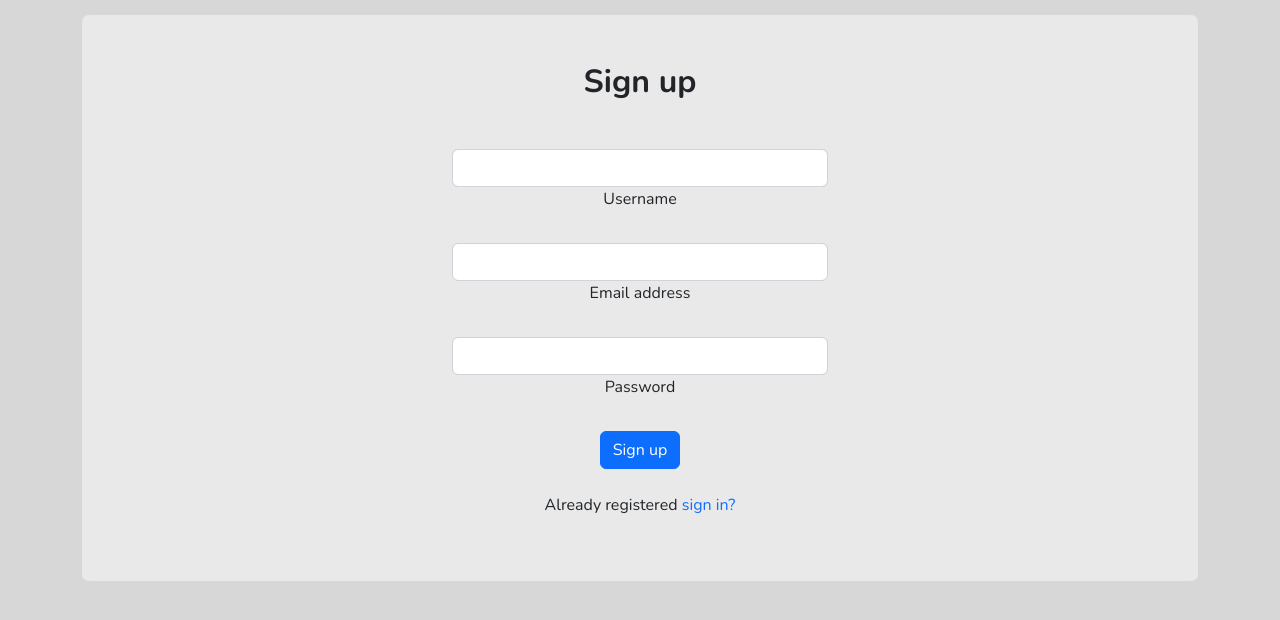
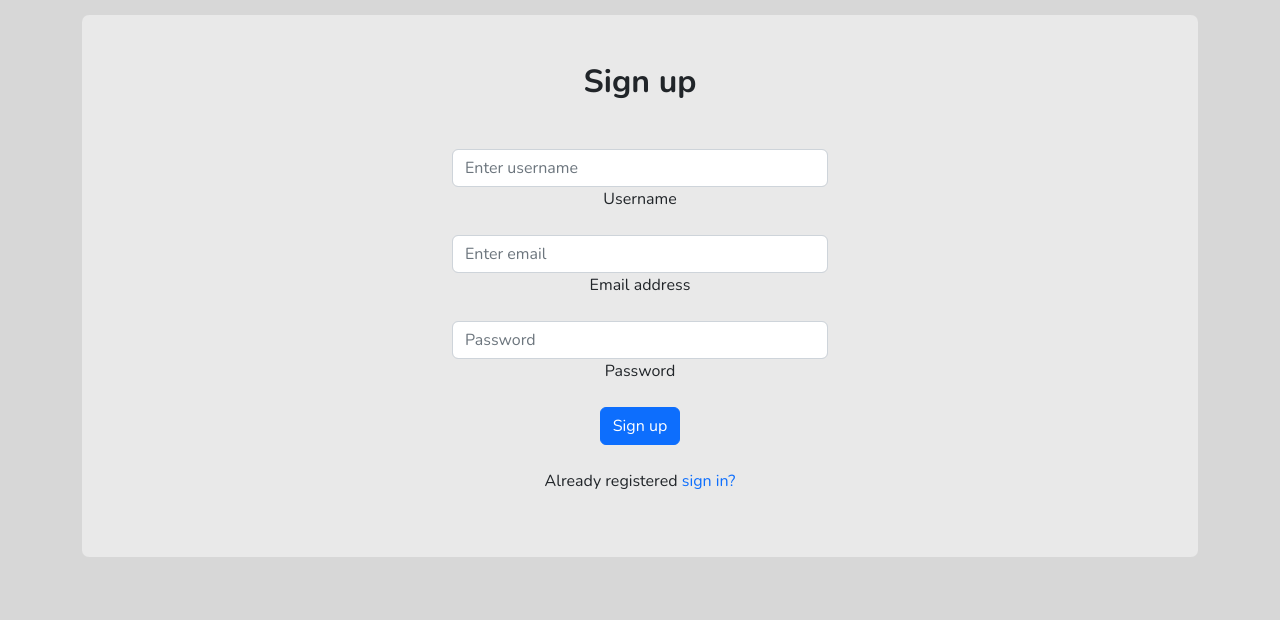
Before and after one commit to iscoulfi/CPU-client, a React (Create React App) app: page /registr in a window 1280 px wide. Shown: the top 620 px of the page. Built offline with nearby package versions, Linux system fonts and the light colour scheme; no server answers.

Commit message:
add react-hook-form

```diff
--- a/package.json
+++ b/package.json
@@ -20,6 +20,7 @@
     "react": "^18.2.0",
     "react-bootstrap": "^2.7.0",
     "react-dom": "^18.2.0",
+    "react-hook-form": "^7.43.0",
     "react-i18next": "^12.0.0",
     "react-icons": "^4.7.1",
     "react-redux": "^8.0.5",
--- a/src/pages/Login.tsx
+++ b/src/pages/Login.tsx
@@ -1,14 +1,21 @@
-import { useState, useEffect, FormEvent } from 'react';
+import { useEffect } from 'react';
 import { Link, useNavigate } from 'react-router-dom';
 import { useAppSelector, useAppDispatch } from '../redux/store';
 import { checkIsAuth, reduceMessage } from '../redux/slices/auth/slice';
 import { loginUser } from '../redux/slices/auth/asyncActions';
+import { useForm, SubmitHandler } from 'react-hook-form';
+import Button from 'react-bootstrap/Button';
+import Form from 'react-bootstrap/Form';
+
+type Inputs = {
+  username: string;
+  password: string;
+};
 
 const Login = () => {
-  const [data, setData] = useState({ username: '', password: '' });
   const dispatch = useAppDispatch();
+  const navigate = useNavigate();
   const isAuth = useAppSelector(checkIsAuth);
-  const navigate = useNavigate();
   const { message } = useAppSelector(state => state.auth);
 
   useEffect(() => {
@@ -16,20 +23,9 @@ const Login = () => {
     dispatch(reduceMessage());
   }, [isAuth, navigate, message, dispatch]);
 
-  function handleFormSubmit(event: FormEvent) {
-    event.preventDefault();
-
-    try {
-      dispatch(loginUser({ ...data }));
-      if (isAuth) setData({ username: '', password: '' });
-    } catch (e) {
-      console.log(e);
-    }
-  }
-
-  function handleInputChange(text: string, name: string) {
-    setData({ ...data, [name]: text });
-  }
+  const { register, handleSubmit } = useForm<Inputs>();
+  const onSubmit: SubmitHandler<Inputs> = data =>
+    dispatch(loginUser({ ...data }));
 
   return (
     <section className="text-center login">
@@ -37,44 +33,35 @@ const Login = () => {
         <div className=" row d-flex justify-content-center">
           <div className="auth">
             <h2 className="fw-bold mb-5">Sign in</h2>
-            <form onSubmit={handleFormSubmit}>
-              {/* Username input */}
-              <div className="form-outline mb-4">
-                <input
-                  type="username"
-                  className="form-control"
-                  value={data.username}
-                  onChange={event =>
-                    handleInputChange(event.target.value, 'username')
-                  }
+            <Form onSubmit={handleSubmit(onSubmit)}>
+              <Form.Group className="mb-3">
+                <Form.Control
+                  type="text"
+                  placeholder="Enter username"
+                  {...register('username')}
+                  autoComplete="off"
                 />
-                <label className="form-label">Username</label>
-              </div>
+                <Form.Label>Username</Form.Label>
+              </Form.Group>
 
-              {/* Password input */}
-              <div className="form-outline mb-4">
-                <input
+              <Form.Group className="mb-3">
+                <Form.Control
                   type="password"
-                  className="form-control"
-                  value={data.password}
-                  onChange={event =>
-                    handleInputChange(event.target.value, 'password')
-                  }
+                  placeholder="Password"
+                  {...register('password')}
                 />
-                <label className="form-label">Password</label>
-              </div>
-
-              {/* Submit button */}
-              <button type="submit" className="btn btn-primary btn-block mb-4">
+                <Form.Label>Password</Form.Label>
+              </Form.Group>
+              <Button variant="primary" type="submit" className="mb-4">
                 Sign in
-              </button>
+              </Button>
               <p>
                 Don't have an account?{' '}
                 <Link to="/registr" className="text-decoration-none">
                   Register here
                 </Link>
               </p>
-            </form>
+            </Form>
           </div>
         </div>
       </div>
--- a/src/pages/Registr.tsx
+++ b/src/pages/Registr.tsx
@@ -1,14 +1,22 @@
 import { Link, useNavigate } from 'react-router-dom';
-import { useState, useEffect, FormEvent } from 'react';
+import { useEffect } from 'react';
 import { useAppSelector, useAppDispatch } from '../redux/store';
 import { checkIsAuth, reduceMessage } from '../redux/slices/auth/slice';
 import { registerUser } from '../redux/slices/auth/asyncActions';
+import { useForm, SubmitHandler } from 'react-hook-form';
+import Button from 'react-bootstrap/Button';
+import Form from 'react-bootstrap/Form';
+
+type Inputs = {
+  username: string;
+  email: string;
+  password: string;
+};
 
 const Registr = () => {
-  const [data, setData] = useState({ username: '', email: '', password: '' });
   const dispatch = useAppDispatch();
+  const navigate = useNavigate();
   const isAuth = useAppSelector(checkIsAuth);
-  const navigate = useNavigate();
   const { message } = useAppSelector(state => state.auth);
 
   useEffect(() => {
@@ -16,19 +24,9 @@ const Registr = () => {
     dispatch(reduceMessage());
   }, [isAuth, navigate, message, dispatch]);
 
-  function handleFormSubmit(event: FormEvent) {
-    event.preventDefault();
-    try {
-      dispatch(registerUser({ ...data }));
-      if (isAuth) setData({ username: '', email: '', password: '' });
-    } catch (e) {
-      console.log(e);
-    }
-  }
-
-  function handleInputChange(text: string, name: string) {
-    setData({ ...data, [name]: text });
-  }
+  const { register, handleSubmit } = useForm<Inputs>();
+  const onSubmit: SubmitHandler<Inputs> = data =>
+    dispatch(registerUser({ ...data }));
 
   return (
     <section className="text-center ">
@@ -36,57 +34,45 @@ const Registr = () => {
         <div className=" row d-flex justify-content-center">
           <div className="auth">
             <h2 className="fw-bold mb-5">Sign up</h2>
-            <form onSubmit={handleFormSubmit}>
-              {/* Username input */}
-              <div className="form-outline mb-4">
-                <input
-                  type="username"
-                  className="form-control"
-                  value={data.username}
-                  onChange={event =>
-                    handleInputChange(event.target.value, 'username')
-                  }
+            <Form onSubmit={handleSubmit(onSubmit)}>
+              <Form.Group className="mb-3">
+                <Form.Control
+                  type="text"
+                  placeholder="Enter username"
+                  {...register('username')}
+                  autoComplete="off"
                 />
-                <label className="form-label">Username</label>
-              </div>
+                <Form.Label>Username</Form.Label>
+              </Form.Group>
 
-              {/* Email input */}
-              <div className="form-outline mb-4">
-                <input
+              <Form.Group className="mb-3">
+                <Form.Control
                   type="email"
-                  className="form-control"
-                  value={data.email}
-                  onChange={event =>
-                    handleInputChange(event.target.value, 'email')
-                  }
+                  placeholder="Enter email"
+                  {...register('email')}
+                  autoComplete="off"
                 />
-                <label className="form-label">Email address</label>
-              </div>
+                <Form.Label>Email address</Form.Label>
+              </Form.Group>
 
-              {/* Password input */}
-              <div className="form-outline mb-4">
-                <input
+              <Form.Group className="mb-3">
+                <Form.Control
                   type="password"
-                  className="form-control"
-                  value={data.password}
-                  onChange={event =>
-                    handleInputChange(event.target.value, 'password')
-                  }
+                  placeholder="Password"
+                  {...register('password')}
                 />
-                <label className="form-label">Password</label>
-              </div>
-
-              {/* Submit button */}
-              <button type="submit" className="btn btn-primary btn-block mb-4">
+                <Form.Label>Password</Form.Label>
+              </Form.Group>
+              <Button variant="primary" type="submit" className="mb-4">
                 Sign up
-              </button>
+              </Button>
               <p>
                 Already registered{' '}
                 <Link to="/login" className="text-decoration-none">
                   sign in?
                 </Link>
               </p>
-            </form>
+            </Form>
           </div>
         </div>
       </div>
```
Also changed, not shown: 1 other file (tests, documents, lock files or other folders).
